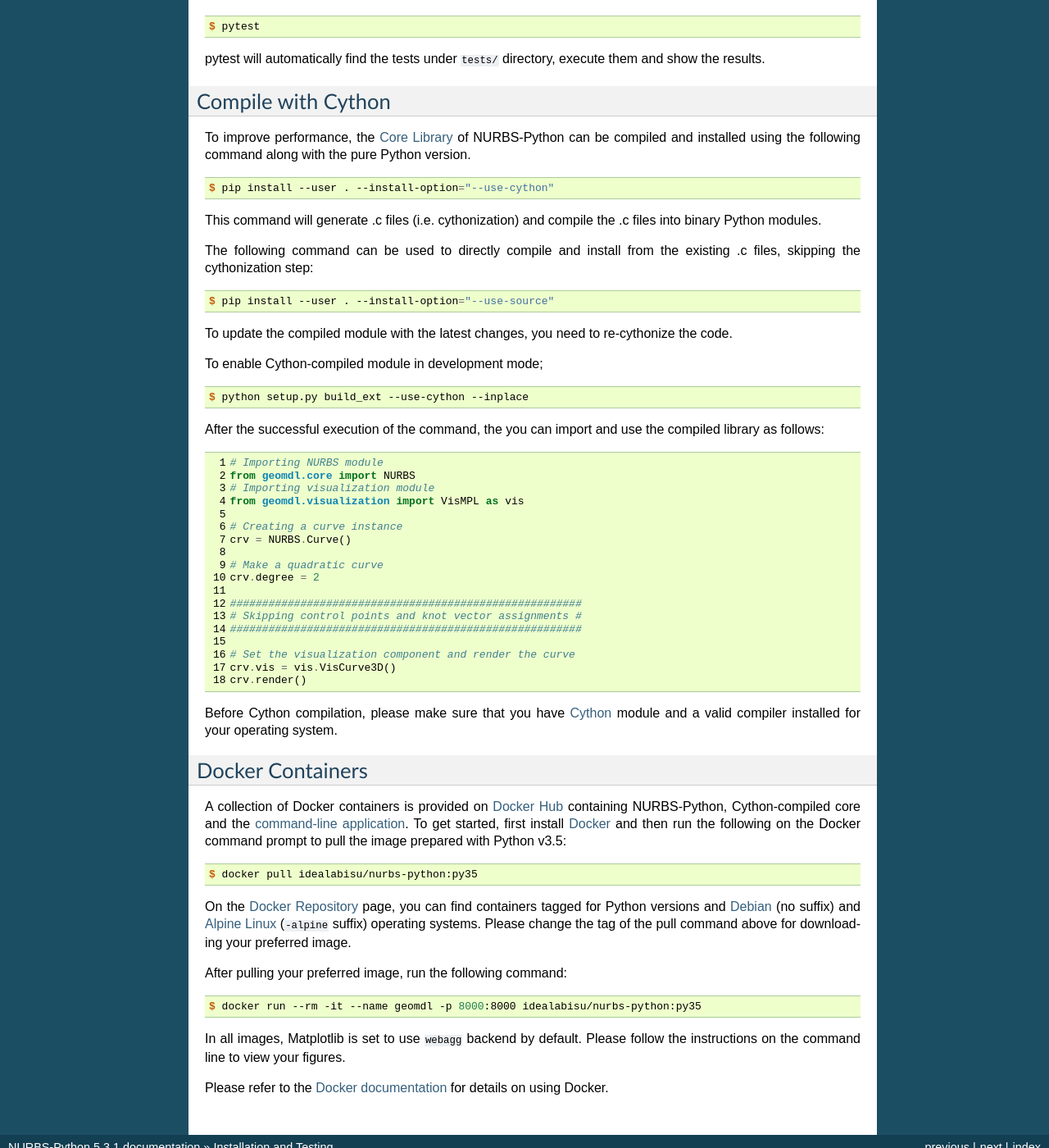
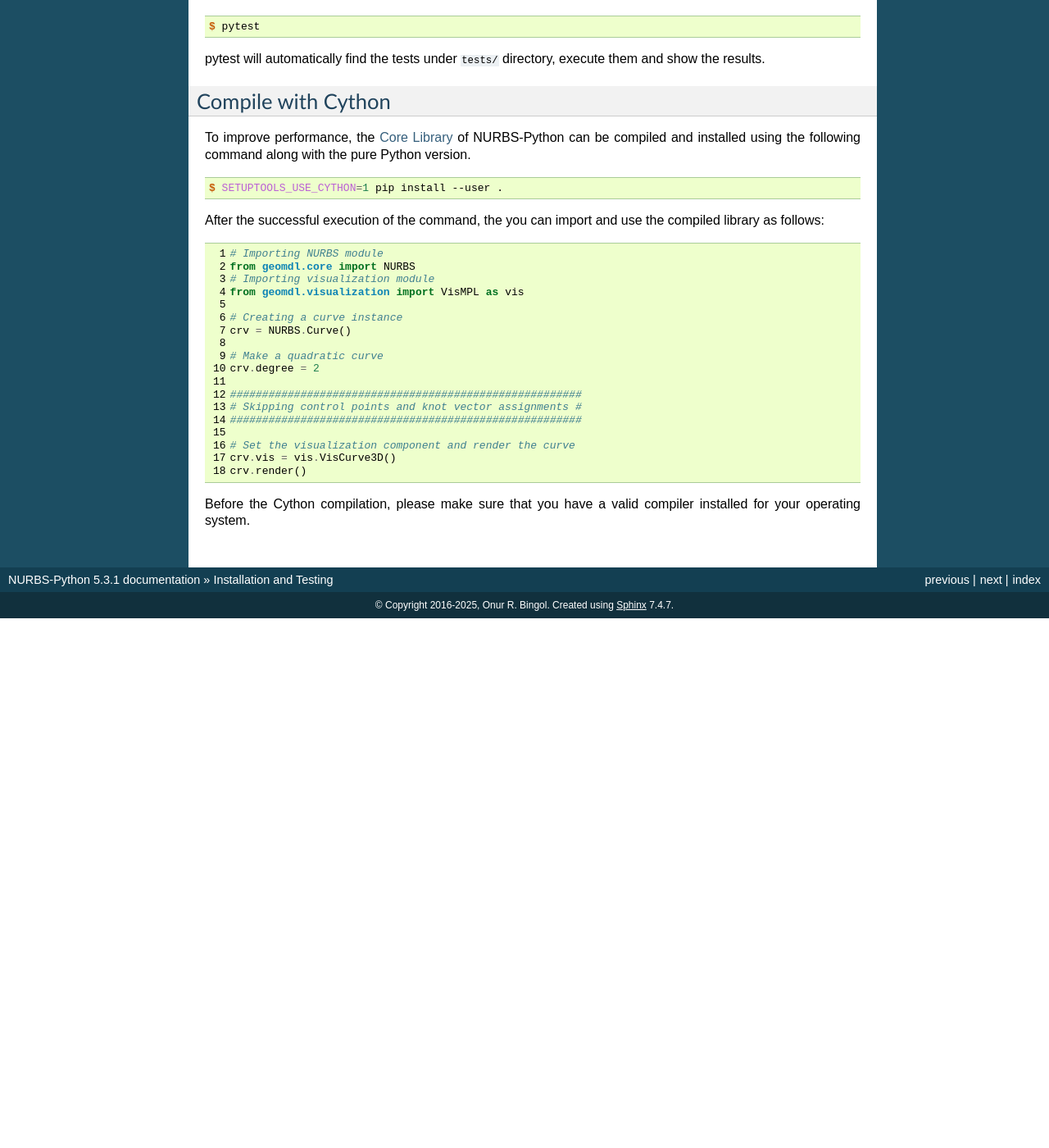
Before and after one commit to orbingol/NURBS-Python, a Sphinx documentation site: the page built from docs/install.rst, in a window 1280 px wide and 1400 px high, scrolled down 1860 px. Shown: the whole window at 82% size. Built offline with Sphinx 7.4.7, drawn with Linux system fonts in a browser that asks for light colours; formulas are drawn with MathJax 3; after the commit the page ends 2614 px from its top, so only the background shows below that.

Commit message:
documentation cleanup

```diff
--- a/docs/index.rst
+++ b/docs/index.rst
@@ -58,8 +58,6 @@ This documentation is organized into a couple sections:
 
     modules
     modules_visualization
-    modules_cli
-    modules_shapes
     modules_rhino
     modules_acis
 
--- a/docs/install.rst
+++ b/docs/install.rst
@@ -123,24 +123,7 @@ following command along with the pure Python version.
 
 .. code-block:: console
 
-    $ pip install --user . --install-option="--use-cython"
-
-This command will generate .c files (i.e. cythonization) and compile the .c files into binary Python modules.
-
-The following command can be used to directly compile and install from the existing .c files, skipping the cythonization
-step:
-
-.. code-block:: console
-
-    $ pip install --user . --install-option="--use-source"
-
-To update the compiled module with the latest changes, you need to re-cythonize the code.
-
-To enable Cython-compiled module in development mode;
-
-.. code-block:: console
-
-    $ python setup.py build_ext --use-cython --inplace
+    $ SETUPTOOLS_USE_CYTHON=1 pip install --user .
 
 After the successful execution of the command, the you can import and use the compiled library as follows:
 
@@ -166,33 +149,4 @@ After the successful execution of the command, the you can import and use the co
     crv.vis = vis.VisCurve3D()
     crv.render()
 
-Before Cython compilation, please make sure that you have `Cython <https://cython.org/>`_ module and a valid compiler
-installed for your operating system.
-
-Docker Containers
-=================
-
-A collection of Docker containers is provided on `Docker Hub <https://hub.docker.com/r/idealabisu/nurbs-python/>`_
-containing NURBS-Python, Cython-compiled core and the `command-line application <https://geomdl-cli.readthedocs.io>`_.
-To get started, first install `Docker <https://www.docker.com/>`_ and then run the following on the Docker command
-prompt to pull the image prepared with Python v3.5:
-
-.. code-block:: console
-
-    $ docker pull idealabisu/nurbs-python:py35
-
-On the `Docker Repository <https://hub.docker.com/r/idealabisu/nurbs-python/>`_ page, you can find containers tagged for
-Python versions and `Debian <https://www.debian.org/>`_ (no suffix) and `Alpine Linux <https://alpinelinux.org/>`_
-(``-alpine`` suffix) operating systems. Please change the tag of the pull command above for downloading your preferred
-image.
-
-After pulling your preferred image, run the following command:
-
-.. code-block:: console
-
-    $ docker run --rm -it --name geomdl -p 8000:8000 idealabisu/nurbs-python:py35
-
-In all images, Matplotlib is set to use ``webagg`` backend by default. Please follow the instructions on the command
-line to view your figures.
-
-Please refer to the `Docker documentation <https://docs.docker.com/>`_ for details on using Docker.
+Before the Cython compilation, please make sure that you have a valid compiler installed for your operating system.
--- a/docs/introduction.rst
+++ b/docs/introduction.rst
@@ -21,10 +21,7 @@ Some significant features of NURBS-Python (geomdl):
 * Pure Python, no external C/C++ or FORTRAN library dependencies
 * Python compatibility: 2.7.x, 3.4.x and later
 * For higher performance, optional *Compile with Cython* options are also available
-* Easy to install via `pip <https://pypi.org/project/geomdl/>`_ or `conda <https://anaconda.org/orbingol/geomdl>`_
-* `Docker images <https://hub.docker.com/r/idealabisu/nurbs-python>`_ are available
-* ``geomdl-shapes`` module for generating common spline and analytic geometries
-* ``geomdl-cli`` module for using the library from the command line
+* Easy to install via `pip <https://pypi.org/project/geomdl/>`_
 
 NURBS-Python (geomdl) contains the following fundamental geometric algorithms:
 
```
Also changed, not shown: docs/modules_cli.rst (deleted, +0 -35 lines), docs/modules_shapes.rst (deleted, +0 -31 lines), 1 other file.
